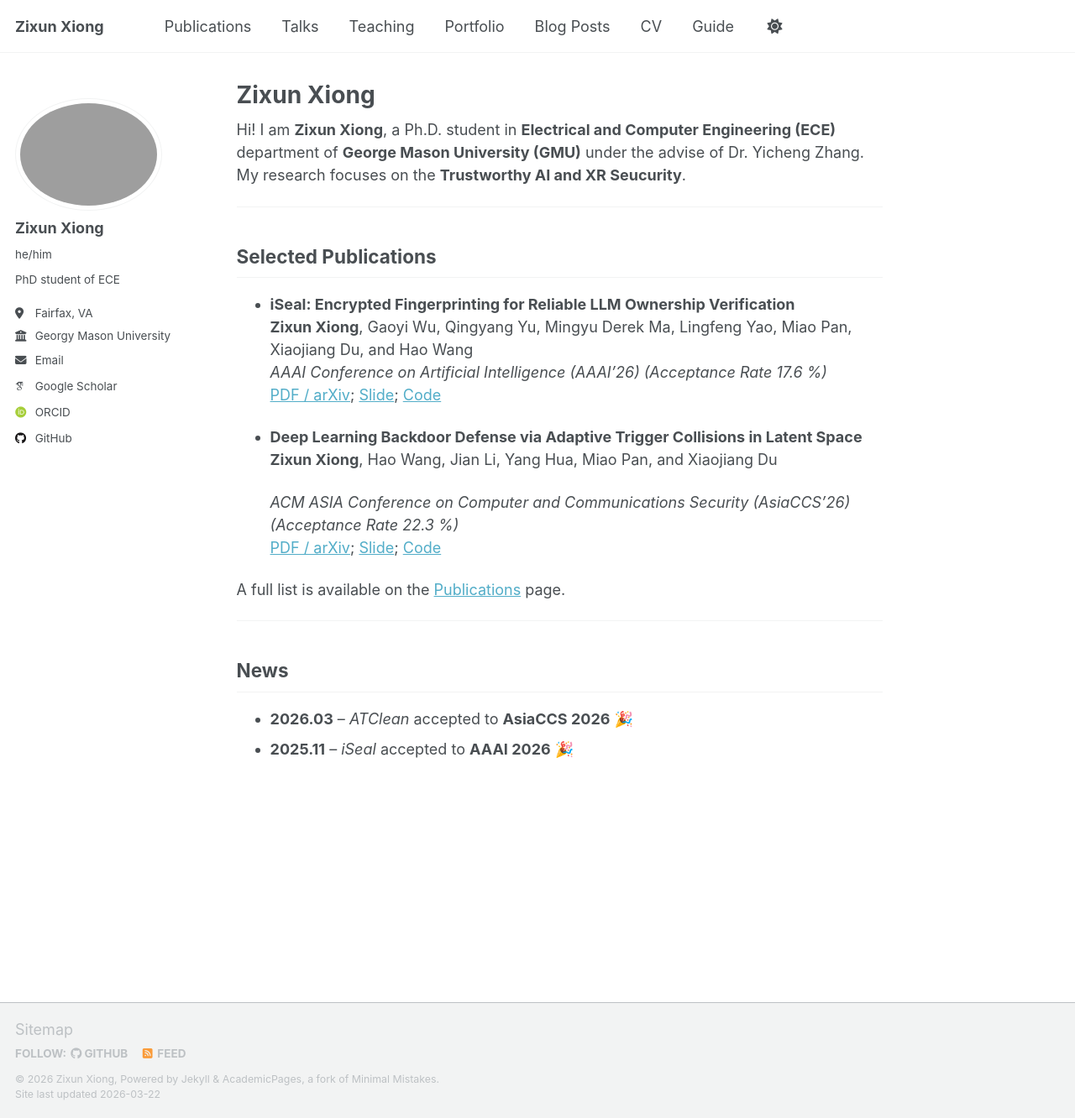
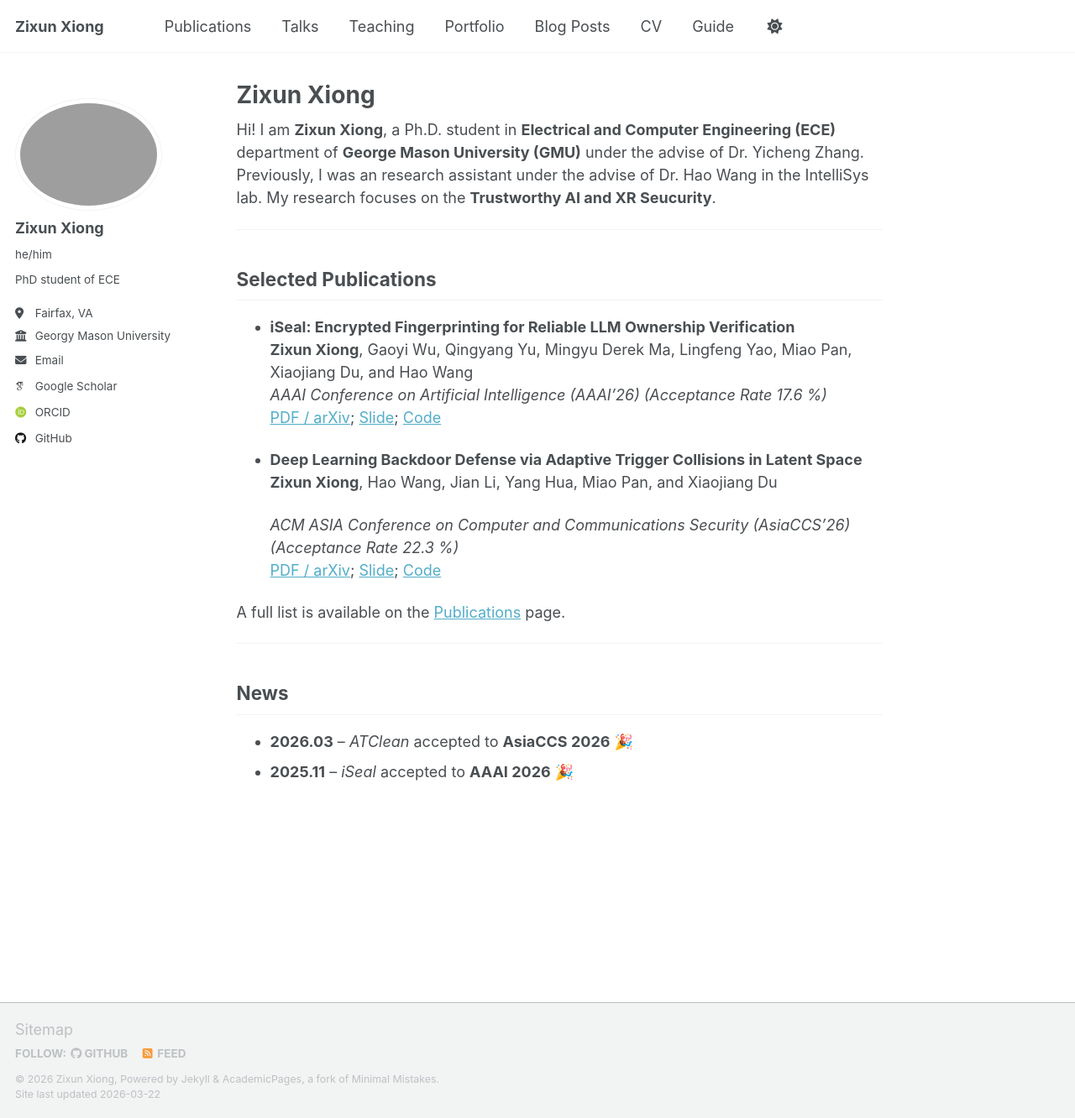
Before and after one commit to kitaharasetusna/zixun-xiong.github.io, a Jekyll site: the page built from _pages/about.md, in a window 1280 px wide and 1332 px high. Shown: the whole window at 84% size. Built offline with Jekyll 4.4.1, drawn with Linux system fonts in a browser that asks for light colours; some web fonts are replaced; a script that is not in the unit is left out.

Commit message:
Update about.md

```diff
--- a/_pages/about.md
+++ b/_pages/about.md
@@ -8,6 +8,7 @@ redirect_from:
 ---
 
 Hi! I am **Zixun Xiong**, a Ph.D. student in **Electrical and Computer Engineering (ECE)** department of **George Mason University (GMU)** under the advise of Dr. Yicheng Zhang.
+Previously, I was an research assistant under the advise of Dr. Hao Wang in the IntelliSys lab.
 My research focuses on the **Trustworthy AI and XR Seucurity**.
 
 ---
```
